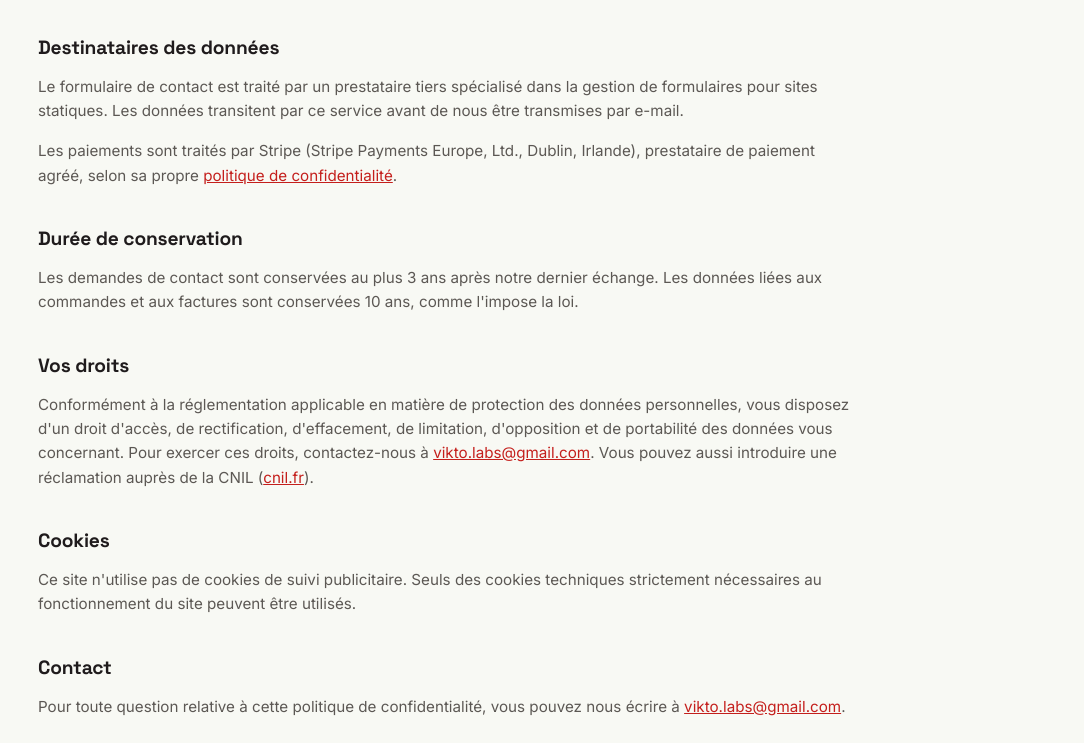
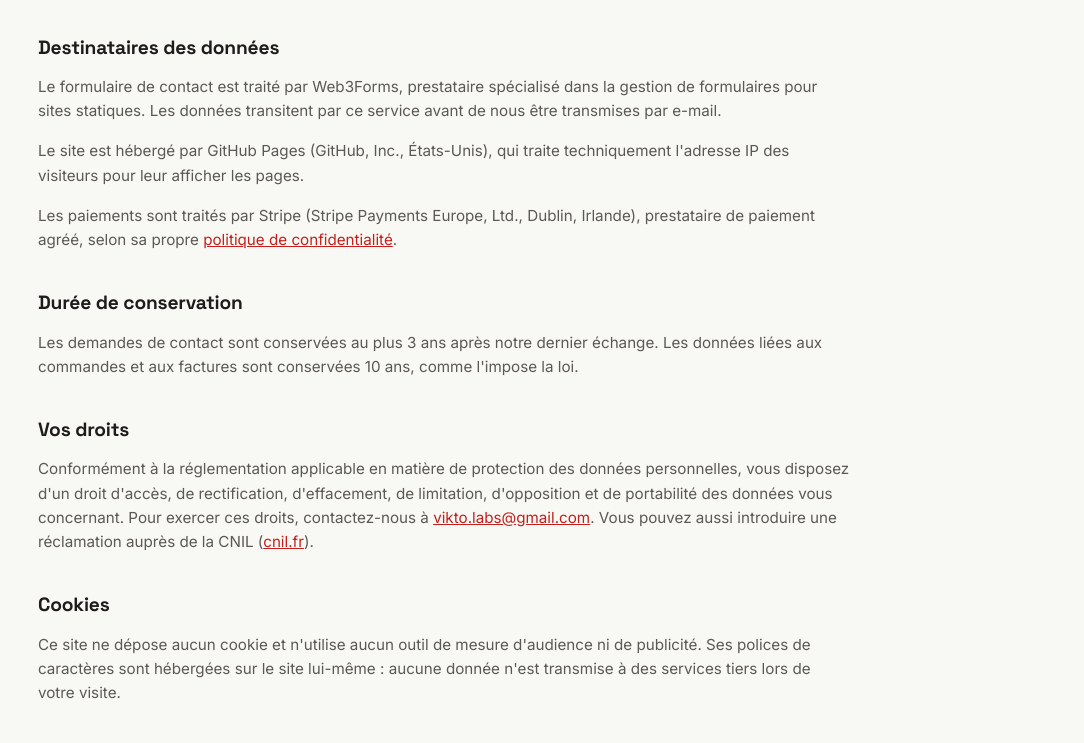
Before and after one commit to Viktor-Guignard/vikto-labs-site, a plain HTML site: page politique-confidentialite.html in a window 1280 px wide. Shown: the part 817-1560 px from the top of the page, without its empty margins (196-1280 px from the left). Drawn offline with Linux system fonts and the light colour scheme.

Commit message:
Confidentialité : aucun cookie (vérifié), prestataires nommés (Web3Forms, GitHub Pages)
Co-Authored-By: Claude Opus 5.5 <noreply@anthropic.com>

```diff
--- a/politique-confidentialite.html
+++ b/politique-confidentialite.html
@@ -56,7 +56,8 @@
     <p>Ces informations sont utilisées uniquement pour répondre à votre demande de contact et vous proposer une offre adaptée à votre établissement (mesures précontractuelles prises à votre demande) et, en cas de commande, pour réaliser la prestation, la facturer et tenir notre comptabilité (exécution du contrat et obligations légales). Elles ne sont ni vendues, ni cédées à des tiers à des fins commerciales.</p>
 
     <h2>Destinataires des données</h2>
-    <p>Le formulaire de contact est traité par un prestataire tiers spécialisé dans la gestion de formulaires pour sites statiques. Les données transitent par ce service avant de nous être transmises par e-mail.</p>
+    <p>Le formulaire de contact est traité par Web3Forms, prestataire spécialisé dans la gestion de formulaires pour sites statiques. Les données transitent par ce service avant de nous être transmises par e-mail.</p>
+    <p>Le site est hébergé par GitHub Pages (GitHub, Inc., États-Unis), qui traite techniquement l'adresse IP des visiteurs pour leur afficher les pages.</p>
     <p>Les paiements sont traités par Stripe (Stripe Payments Europe, Ltd., Dublin, Irlande), prestataire de paiement agréé, selon sa propre <a href="https://stripe.com/fr/privacy" rel="noopener">politique de confidentialité</a>.</p>
 
     <h2>Durée de conservation</h2>
@@ -66,7 +67,7 @@
     <p>Conformément à la réglementation applicable en matière de protection des données personnelles, vous disposez d'un droit d'accès, de rectification, d'effacement, de limitation, d'opposition et de portabilité des données vous concernant. Pour exercer ces droits, contactez-nous à <a href="#" data-contact-email>e-mail</a>. Vous pouvez aussi introduire une réclamation auprès de la CNIL (<a href="https://www.cnil.fr" rel="noopener">cnil.fr</a>).</p>
 
     <h2>Cookies</h2>
-    <p>Ce site n'utilise pas de cookies de suivi publicitaire. Seuls des cookies techniques strictement nécessaires au fonctionnement du site peuvent être utilisés.</p>
+    <p>Ce site ne dépose aucun cookie et n'utilise aucun outil de mesure d'audience ni de publicité. Ses polices de caractères sont hébergées sur le site lui-même&nbsp;: aucune donnée n'est transmise à des services tiers lors de votre visite.</p>
 
     <h2>Contact</h2>
     <p>Pour toute question relative à cette politique de confidentialité, vous pouvez nous écrire à <a href="#" data-contact-email>e-mail</a>.</p>
```
